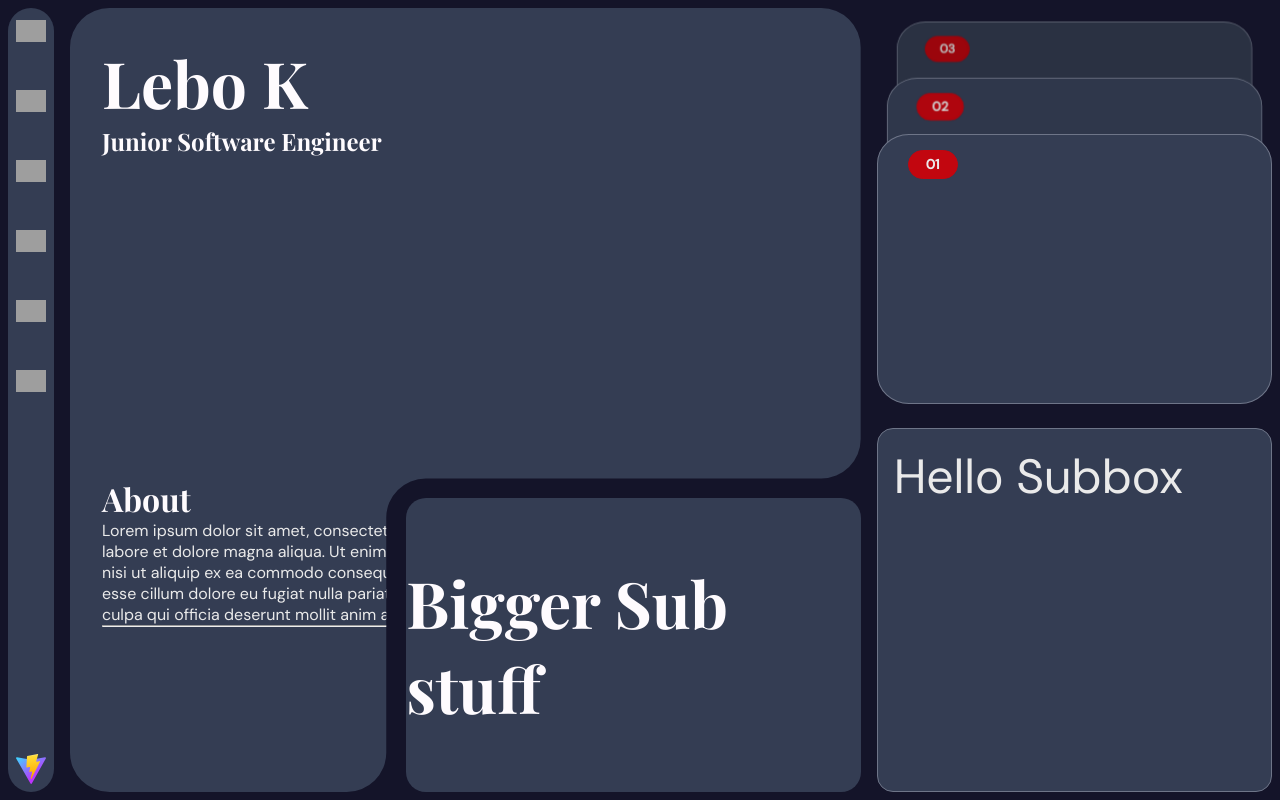
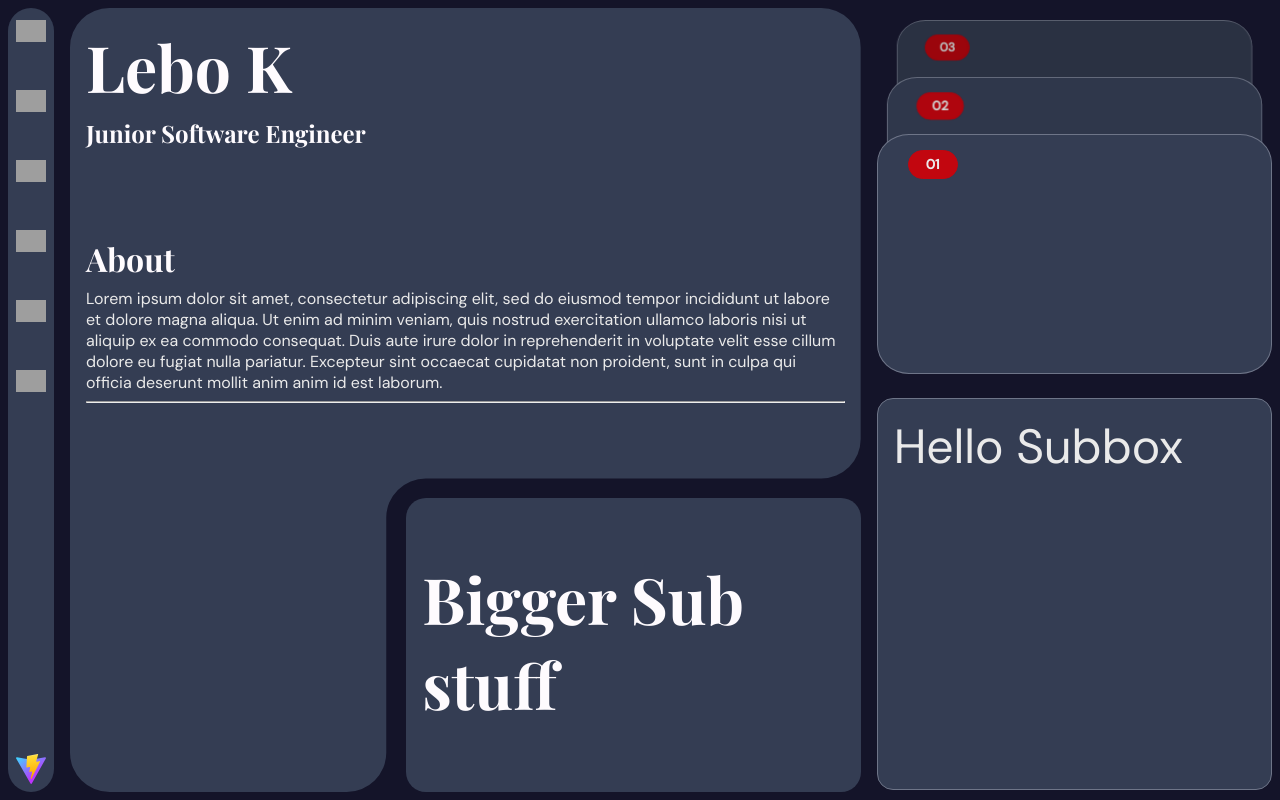
Before and after one commit to Lebo-Kharafu/Lebo-Kharafu, a Vue app: page / in a window 1280 px wide. Built offline with nearby package versions, Linux system fonts and the light colour scheme; grey boxes are pictures that could not be loaded.

Commit message:
Finished layout

```diff
--- a/src/components/LayoutContainer.vue
+++ b/src/components/LayoutContainer.vue
@@ -1,4 +1,6 @@
 <script setup lang="ts">
+    import { useWindowSize } from '@vueuse/core';
+  import { computed } from 'vue';
   defineProps({
     mainTextColor: { type: String, default: 'black' },
     subTextColor: { type: String, default: 'black' },
@@ -8,6 +10,12 @@
     width: { type: String, default: '600px' },
     image: String,
   });
+
+    const { width } = useWindowSize();
+    const bigScreen = computed(() => {
+        if (width.value <= 430) return false
+        return true
+    })
 </script>
 
 <template>
@@ -16,6 +24,8 @@
     <section class="main-content">
       <img v-if="image" :src="image" class="bg-img" />
       <article class="text-content">
+        <div class="sub-spacer" v-if="bigScreen"></div>
+        <div class="sub-pusher" v-if="bigScreen"></div>
         <slot name="main">
           Default Main-Content
         </slot>
@@ -53,10 +63,20 @@
 </template>
 
 <style scoped>
+  * {
+    --sub-height: calc(40% - 20px);
+    --sub-width: calc(60% - 20px);
+
+    --push-size-top: 1.5rem;
+    --push-size-left: 2rem;
+    --pusher-width: calc(var(--push-size-left) + var(--sub-width));
+    --pusher-height: calc(var(--push-size-top) + var(--sub-height));
+  }
+
   .container {
     --glob-mobile-height: 100%;
     --glob-mobile-width: 100%;
-    --glob-padding: 2rem;
+    --glob-padding: 1rem;
 
     --container-height: v-bind(height);
     --container-width: v-bind(width);
@@ -69,17 +89,35 @@
     --main-width: 100%;
 
     --sub-text-color: v-bind(subTextColor);
-    --sub-height: calc(40% - 20px);
     --sub-color: v-bind(subColor);
-    --sub-width: calc(60% - 20px);
     --sub-border-rad: 20px;
     --sub-bottom: 0px;
     --sub-right: 0px;
+
+    --spacer-width: 0px;
+    --spacer-height: 60%;
+
 
     border-radius: var(--container-border-rad);
     width: min(var(--container-width), 100%);
     height: var(--container-height);
     position: relative;
+  }
+
+  .sub-spacer {
+    float: right;
+    width: var(--spacer-width);
+    height: var(--spacer-height);
+  }
+
+  .sub-pusher {
+    float: right;
+    clear: right;
+    width: var(--pusher-width);
+    height: var(--pusher-height);
+    border-radius: var(--sub-border-rad);
+    background: transparent;
+    pointer-events: none;
   }
 
   .main-content {
@@ -124,6 +162,7 @@
     right: var(--sub-right);
     position: absolute;
 
+    padding: var(--glob-padding);
     justify-content: center;
     align-items: center;
     display: flex;
--- a/src/components/StackCards.vue
+++ b/src/components/StackCards.vue
@@ -5,7 +5,7 @@ const props = defineProps({
     image1: String,
     image2: String,
     image3: String,
-    height: { type: String, default: '300px' },
+    height: { type: String, default: '240px' },
     width: { type: String, default: '250px' },
     offset: { type: String, default: '63px' },
     textColor: { type: String, default: 'var(--color-text)'},
--- a/src/views/HomeView.vue
+++ b/src/views/HomeView.vue
@@ -22,7 +22,7 @@
                         <h1>Lebo K</h1>
                         <h3>Junior Software Engineer</h3>
                     </section>
-                    <section style="padding-top: 40dvh;">
+                    <section style="padding-top: 10dvh;">
                         <h2>About</h2>
                         <p>{{ aboutText }}</p>
                         <hr>
@@ -37,7 +37,7 @@
             </LayoutContainer>
         </section>
         <section id="side">
-            <StackCards width="100%" height="270px">
+            <StackCards width="100%" height="240px">
                 <template #badge-1></template>
                 <template #card-1></template>
 
--- a/style.css
+++ b/style.css
@@ -29,11 +29,12 @@
   --max-width: 1100px;
 
   --p-size: 1rem;
+  --p-bottom-gap: 1dvh;
   --h1-size: clamp(2rem, 6dvw, 4rem);;
   --h2-size: clamp(1.5rem, 4dvw, 2rem);;
   --h3-size: clamp(1rem, 2dvw, 1.5rem);
-  --h4-size: clamp(0.8rem, 1.5dvw, 1rem);;
-  --btn-text-size: 0.9rem;
+  --h4-size: clamp(0.8rem, 1.5dvw, 1rem);
+  --h-bottom-gap: 1dvh;
 }
 
 *, *::before, *::after {
@@ -64,6 +65,7 @@ body {
 h1, h2, h3, h4, h5, h6 {
   font-family: var(--font-display);
   color: var(--color-heading);
+  padding-bottom: var(--h-bottom-gap);
 }
 
 h1 { font-size:  var(--h1-size)}
@@ -71,7 +73,10 @@ h2 { font-size: var(--h2-size) }
 h3 { font-size: var(--h3-size) }
 h4 { font-size: var(--h4-size); font-family: var(--font-body); }
 
-p  { color: var(--color-text); }
+p {
+  color: var(--color-text);
+  padding-bottom: var(--p-bottom-gap);
+}
 
 a {
   color: var(--color-accent);
```
